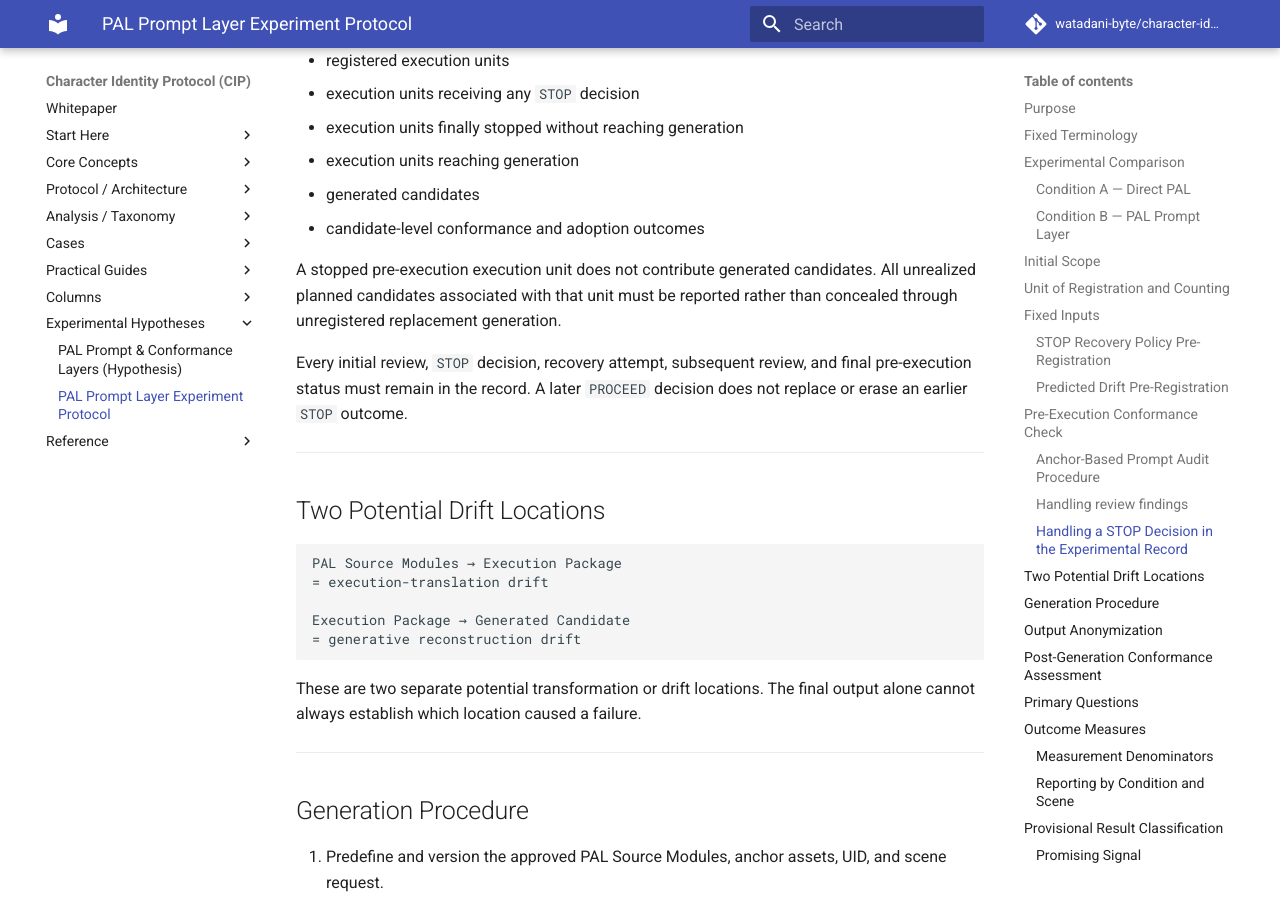
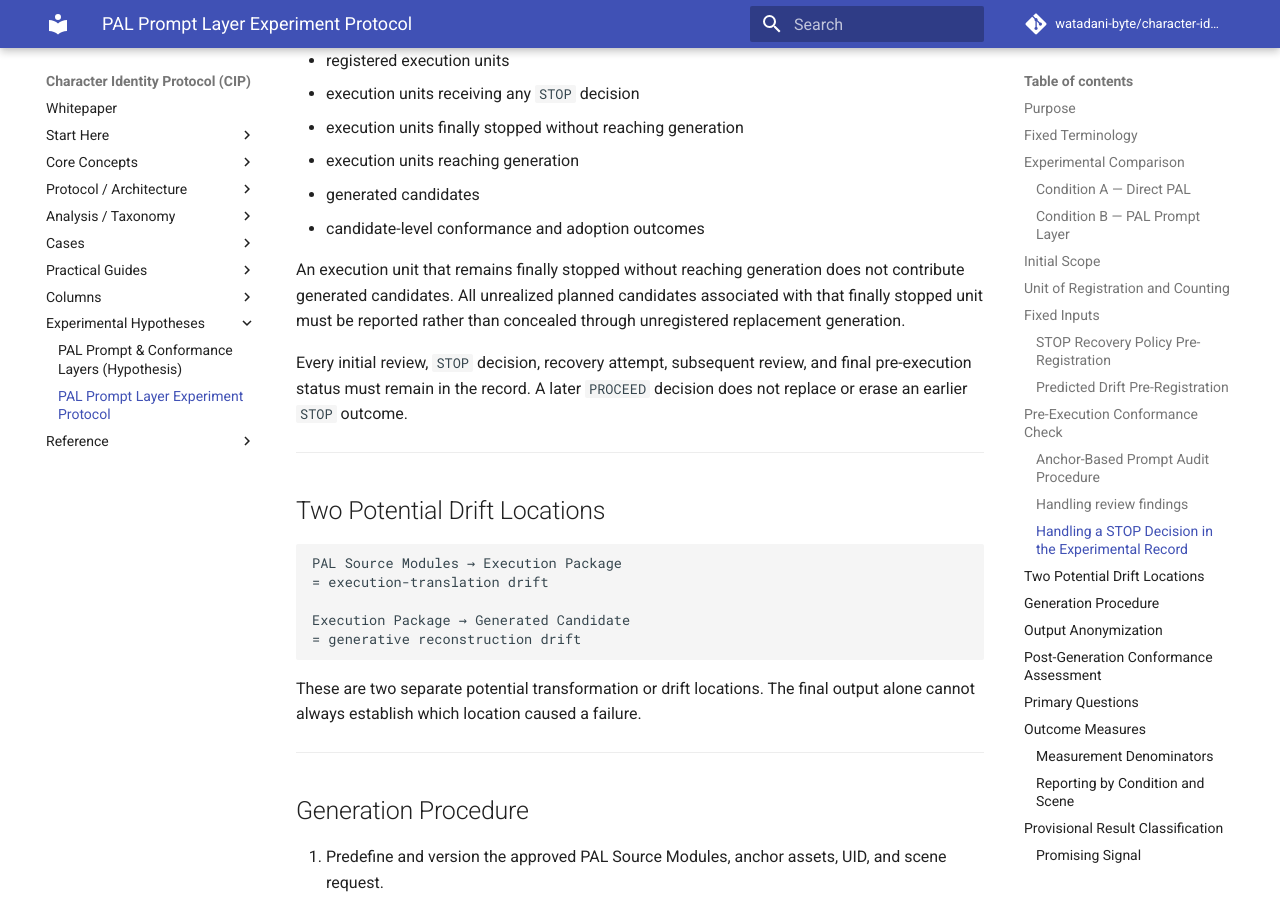
Before and after one commit to watadani-byte/character-identity-protocol, an MkDocs documentation site: the page built from docs/pal_prompt_layer_experiment_protocol.md, in a window 1280 px wide and 900 px high, scrolled down 10544 px. Built offline with MkDocs 1.6.1 and Material for MkDocs 9.7.7, drawn with Linux system fonts in a browser that asks for light colours; comment, search, counter and statistics services are not loaded; some of the changed text lies outside the part shown.

Commit message:
pal_prompt_layer_experiment_protocol.md を更新

```diff
--- a/docs/pal_prompt_layer_experiment_protocol.md
+++ b/docs/pal_prompt_layer_experiment_protocol.md
@@ -371,7 +371,7 @@ The protocol must report separately:
 - generated candidates
 - candidate-level conformance and adoption outcomes
 
-A stopped pre-execution execution unit does not contribute generated candidates. All unrealized planned candidates associated with that unit must be reported rather than concealed through unregistered replacement generation.
+An execution unit that remains finally stopped without reaching generation does not contribute generated candidates. All unrealized planned candidates associated with that finally stopped unit must be reported rather than concealed through unregistered replacement generation.
 
 Every initial review, `STOP` decision, recovery attempt, subsequent review, and final pre-execution status must remain in the record. A later `PROCEED` decision does not replace or erase an earlier `STOP` outcome.
 
@@ -510,6 +510,8 @@ Also record adverse effects:
 - final-stop rate (units not reaching generation)
 - planned-candidate adoption yield
 - execution-unit generation rate
+
+For reporting purposes, the pre-execution `STOP` rate counts execution units receiving at least one `STOP` decision, while the final-stop rate counts execution units that remain stopped and do not reach generation.
 
 Do not create a combined score that can override a critical identity violation.
 
```
